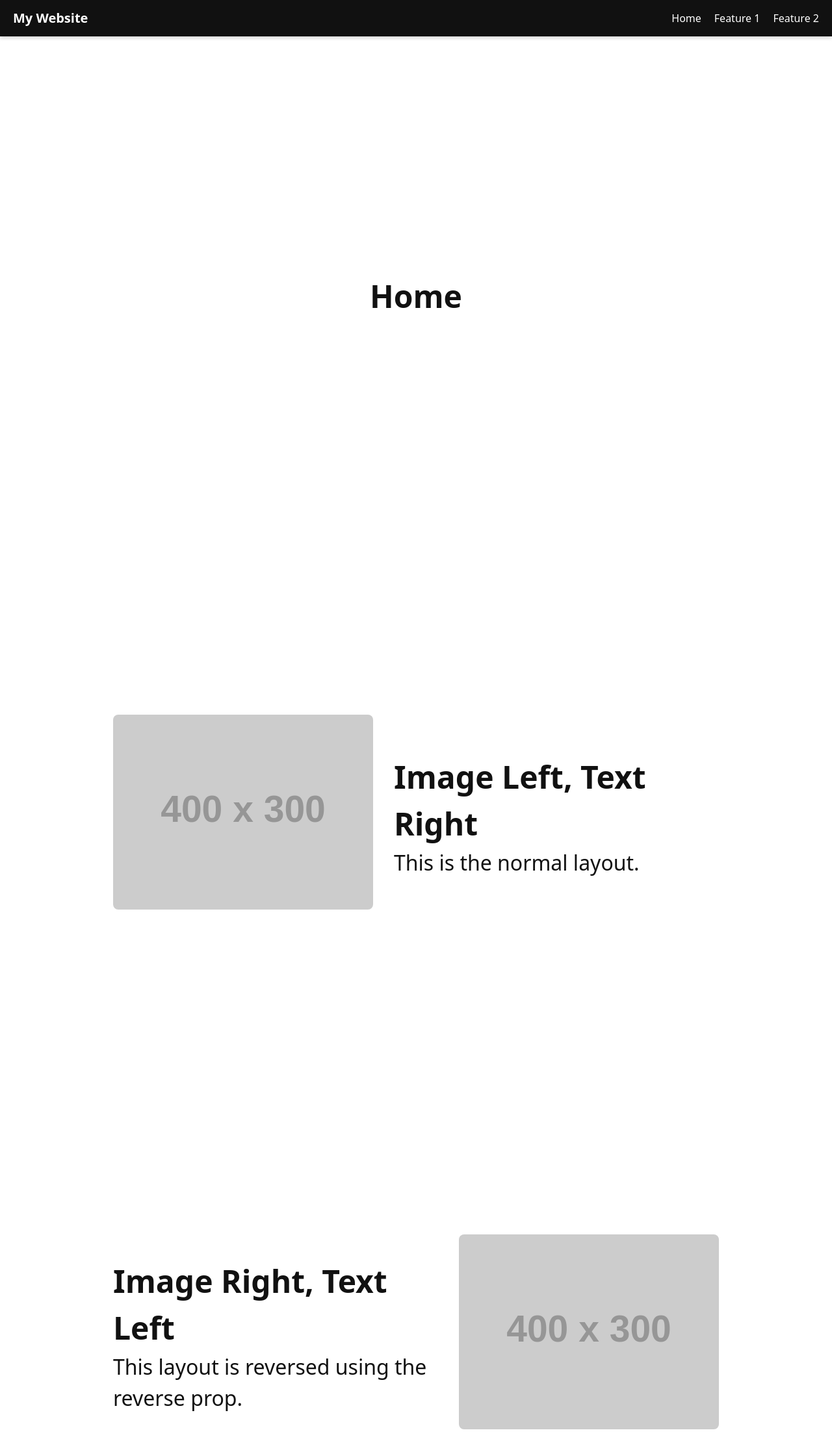
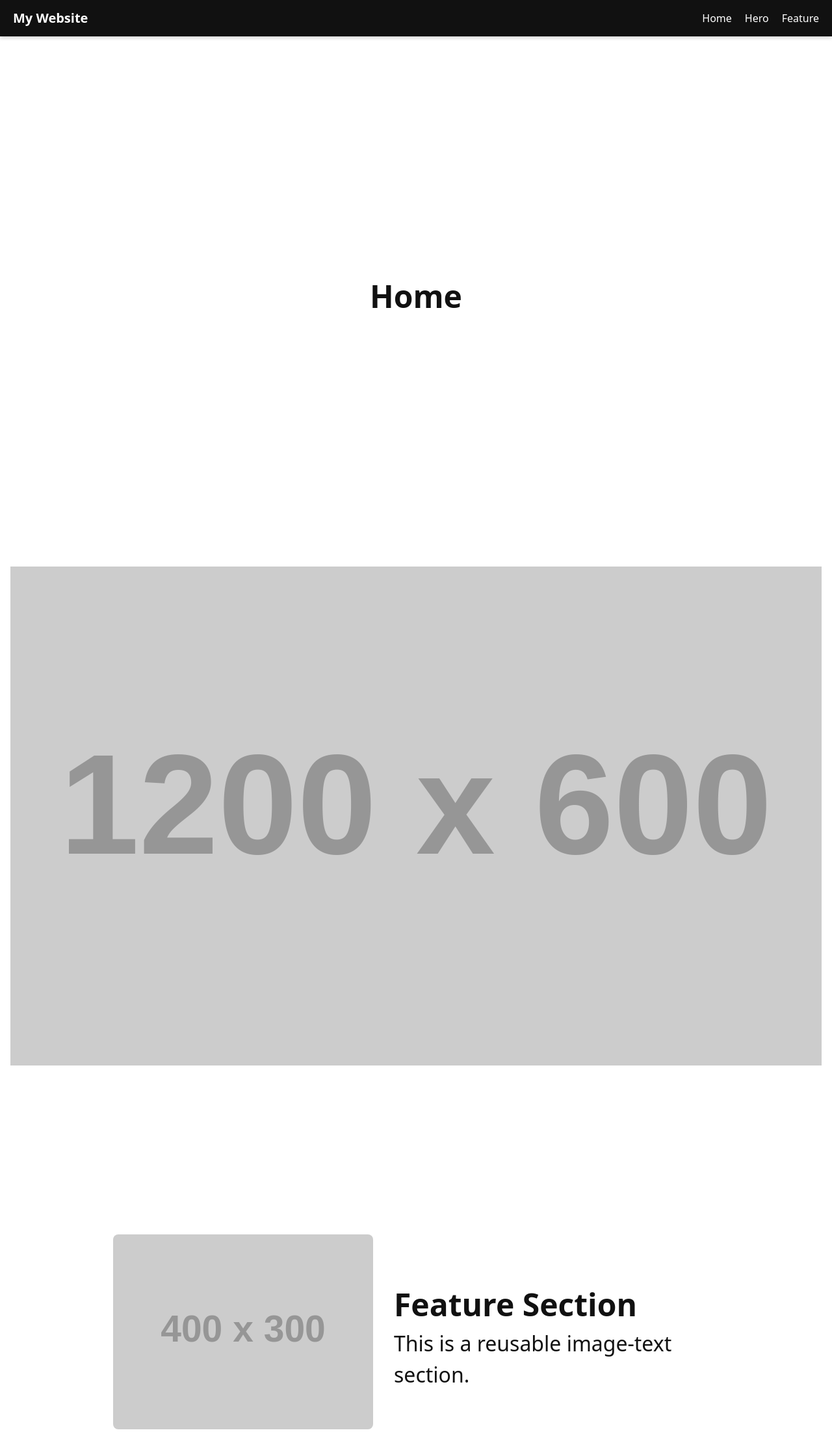
Before and after one commit to clache0/website-template, a React (Vite) app: page / in a window 1280 px wide. Shown: the top 2238 px of the page at 65% size. Built offline with nearby package versions, Linux system fonts and the light colour scheme.

Commit message:
image only section

```diff
--- a/src/App.jsx
+++ b/src/App.jsx
@@ -1,31 +1,31 @@
 import Navbar from "./components/Navbar";
 import Home from "./sections/Home";
+import ImageOnlySection from "./sections/ImageOnlySection";
 import ImageTextSection from "./sections/ImageTextSection";
 
 const sections = [
   { id: "home", label: "Home", component: <Home /> },
   {
-    id: "feature1",
-    label: "Feature 1",
+    id: "hero",
+    label: "Hero",
     component: (
-      <ImageTextSection
-        id="feature1"
-        title="Image Left, Text Right"
-        text="This is the normal layout."
-        imageUrl="https://via.placeholder.com/400x300"
+      <ImageOnlySection
+        id="hero"
+        imageUrl="https://via.placeholder.com/1200x600"
+        imageAlt="Hero banner"
+        height="80vh"
       />
     ),
   },
   {
-    id: "feature2",
-    label: "Feature 2",
+    id: "feature",
+    label: "Feature",
     component: (
       <ImageTextSection
-        id="feature2"
-        title="Image Right, Text Left"
-        text="This layout is reversed using the reverse prop."
+        id="feature"
+        title="Feature Section"
+        text="This is a reusable image-text section."
         imageUrl="https://via.placeholder.com/400x300"
-        reverse={true} // image on the right
       />
     ),
   },
--- /dev/null
+++ b/src/sections/ImageOnlySection.jsx
@@ -0,0 +1,16 @@
+export default function ImageOnlySection({
+  id,
+  imageUrl,
+  imageAlt = "Image section",
+  height = "60vh", // default height, can be overridden
+}) {
+  return (
+    <section
+      id={id}
+      className="section image-only-section"
+      style={{ height }}
+    >
+      <img src={imageUrl} alt={imageAlt} />
+    </section>
+  );
+}
--- a/src/styles/sections.css
+++ b/src/styles/sections.css
@@ -55,3 +55,17 @@ main {
     max-width: 100%;
   }
 }
+
+.image-only-section {
+  width: 100%;
+  display: flex;
+  justify-content: center;
+  align-items: center;
+  overflow: hidden; /* crop if image is larger */
+}
+
+.image-only-section img {
+  width: 100%;
+  height: 100%;
+  object-fit: cover; /* fill the section, crop if needed */
+}
```
